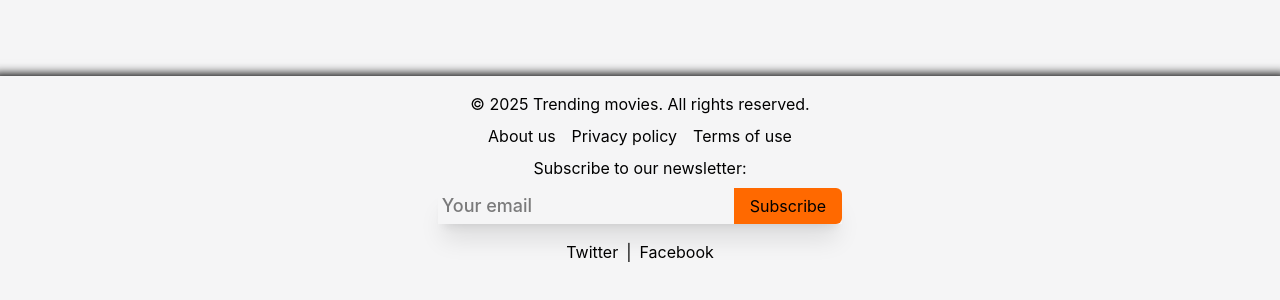
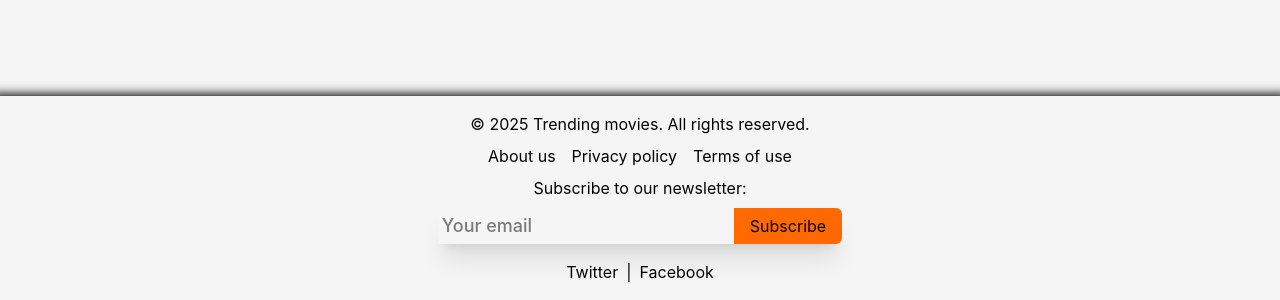
Before and after one commit to Andrey9019/goit-react-hw-05-movies, a Next.js app: page /details in a window 1280 px wide. Shown: the part 788-1088 px from the top of the page. Built offline with nearby package versions, Linux system fonts and the light colour scheme.

Commit message:
style footer

```diff
--- a/src/app/components/Footer/Footer.tsx
+++ b/src/app/components/Footer/Footer.tsx
@@ -2,7 +2,7 @@ import Link from "next/link";
 
 const Footer = () => {
   return (
-    <footer className="py-4 shadow-[0px_6px_10px_8px_rgba(0,0,0,1)]">
+    <footer className="py-4 shadow-[0px_6px_10px_8px_rgba(0,0,0,1)] mt-5">
       <div className="container mx-auto text-center">
         <p className="mb-2">© 2025 Trending movies. All rights reserved.</p>
         <div className="flex justify-center space-x-4 mb-2">
```
